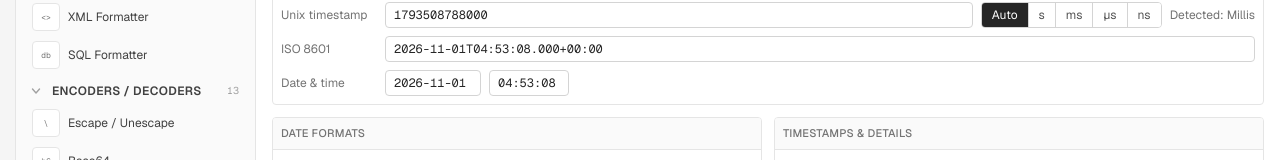
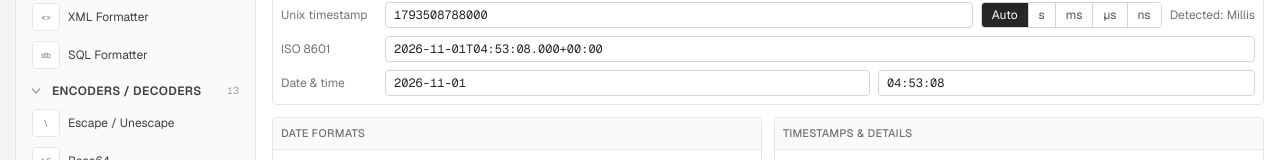
Before and after one commit to wwricu/devtoys, a Next.js app: page /converters/date-convert in a window 1280 px wide. Shown: the part 141-301 px from the top of the page. Built offline with nearby package versions, Linux system fonts and the light colour scheme.

Commit message:
Stretch the wall-clock boxes to fill their row
The fixed 96/80 px boxes left a 686 px hole to the right of the Date &
time row while the ISO field above it spans the card. Let both boxes
grow like the other fields, with their old fitted widths as the floor.

```diff
--- a/features/date/DateConverter.tsx
+++ b/features/date/DateConverter.tsx
@@ -490,7 +490,7 @@ export default function DateConverter() {
             <div className="flex min-w-0 flex-1 flex-wrap items-center gap-2">
               <input
                 aria-label={L.dateLabel}
-                className={`${inputClass} w-24`}
+                className={`${inputClass} min-w-24 flex-[1.3]`}
                 placeholder={L.ymdPlaceholder}
                 spellCheck={false}
                 value={dateShown}
@@ -502,7 +502,7 @@ export default function DateConverter() {
               />
               <input
                 aria-label={L.timeLabel}
-                className={`${inputClass} w-20`}
+                className={`${inputClass} min-w-20 flex-1`}
                 placeholder={L.hmsPlaceholder}
                 spellCheck={false}
                 value={timeShown}
```
